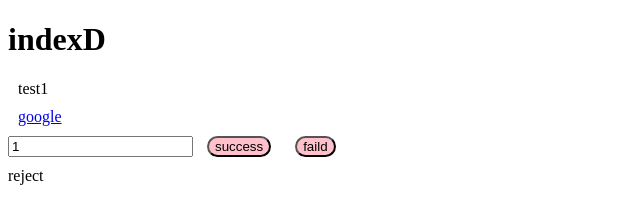
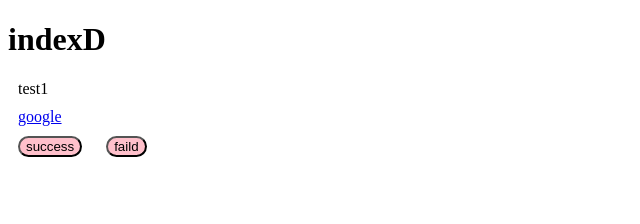
Before and after one commit to ma-tommy/ma-tommy.github.io, a plain HTML site: page html/indexD.html in a window 1280 px wide. Both pictures are taken after a click on the input "success". Shown: the whole page, without its empty margins (0-640 px from the left). Drawn offline with nearby package versions, Linux system fonts and the light colour scheme.

Commit message:
hotfix add test code

```diff
--- a/html/indexD.html
+++ b/html/indexD.html
@@ -10,21 +10,18 @@
        test1
     </div>
     <a href="https://ma-tommy.github.io" style="margin: 10px;">google</a><br>
-    <input id="case-value" type="text" value="1"/>
-    <input id="index-d-button" type="submit" onclick="doSuccess()" value="success" style="margin: 10px;background-color: pink; border-radius: 39px;"></input>
-    <input id="index-d-button" type="submit" onclick="test()" value="faild" style="margin: 10px;background-color: pink; border-radius: 39px;"></input>
+    <input id="index-d-button" type="submit" onclick="exec('https://storage.googleapis.com/kaizen-cse-public/cse-examples/xhr-and-dom-append/plain-js/kaizen-web-api/places.json?20200910')" value="success" style="margin: 10px;background-color: pink; border-radius: 39px;"></input>
+    <input id="index-d-button" type="submit" onclick="exec('https://storage.googleapis.com/kaizen-cse-public/cse-examples/xhr-and-dom-append/plain-js/kaizen-web-api/places-fail.json?20200910')" value="faild" style="margin: 10px;background-color: pink; border-radius: 39px;"></input>
     <div id="response">
 
     </div>
     <script>
-        var doResolveAPI = "https://storage.googleapis.com/kaizen-cse-public/cse-examples/xhr-and-dom-append/plain-js/kaizen-web-api/places.json?20200910";
-        var doRejectAPI = "https://storage.googleapis.com/kaizen-cse-public/cse-examples/xhr-and-dom-append/plain-js/kaizen-web-api/places-fail.json?20200910";
 
         var callAPI = (url) => {
             return new Promise ((resolve, reject) => {
                 $.getJson(url,(data) => {
                     console.log("api response = " + JSON.stringify(data));
-                    if ($("#case-value").val() === "1") {
+                    if (data.success == true) {
                         resolve(data);
                     } else {
                         reject();
@@ -37,11 +34,11 @@
             $("#response").text(res);
         }
 
-        var doSuccess = () => {
-            callAPI(doResolveAPI).then((res) => {
+        var exec = (url) => {
+            callAPI(url).then((res) => {
                 innerHtml(JSON.stringify(res));
             }).catch(() => {
-                innerHtml("reject");
+                return;
             })
         }
     </script>
```
